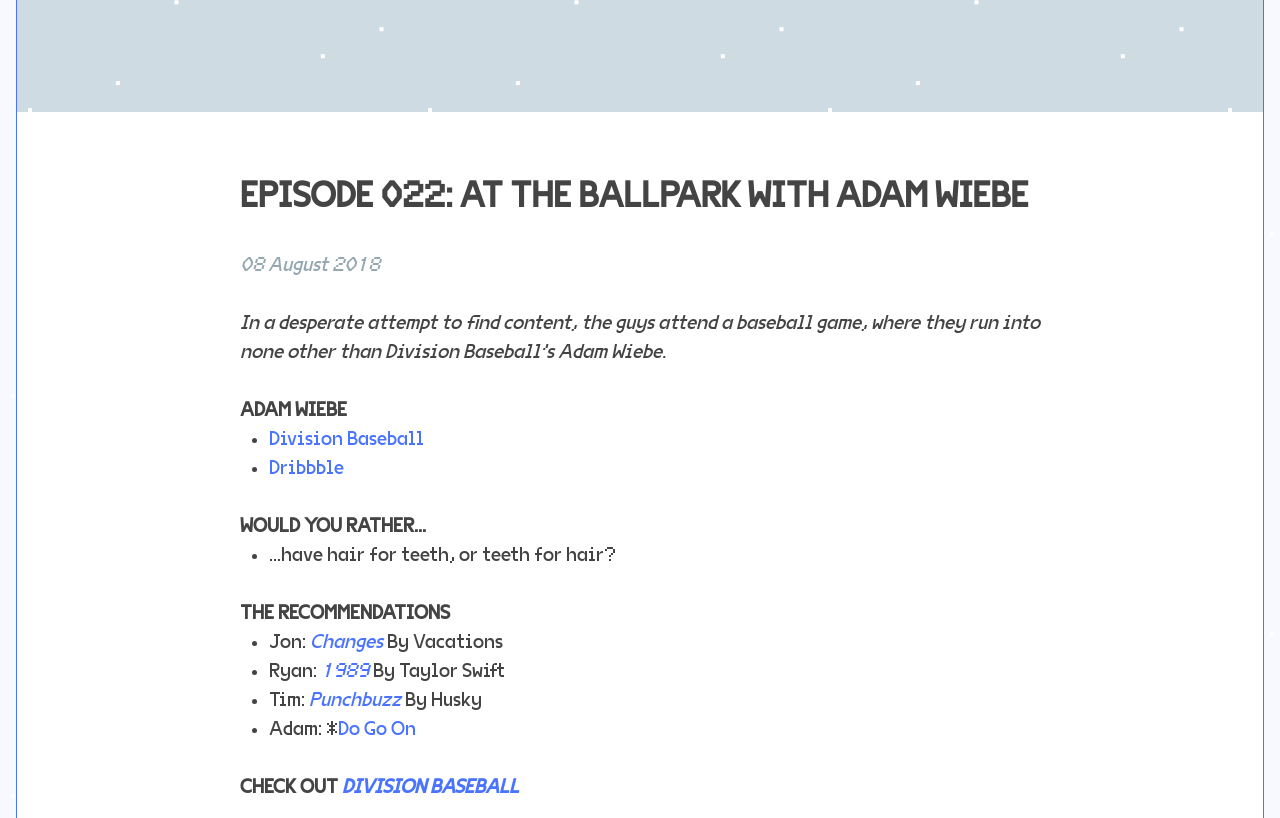
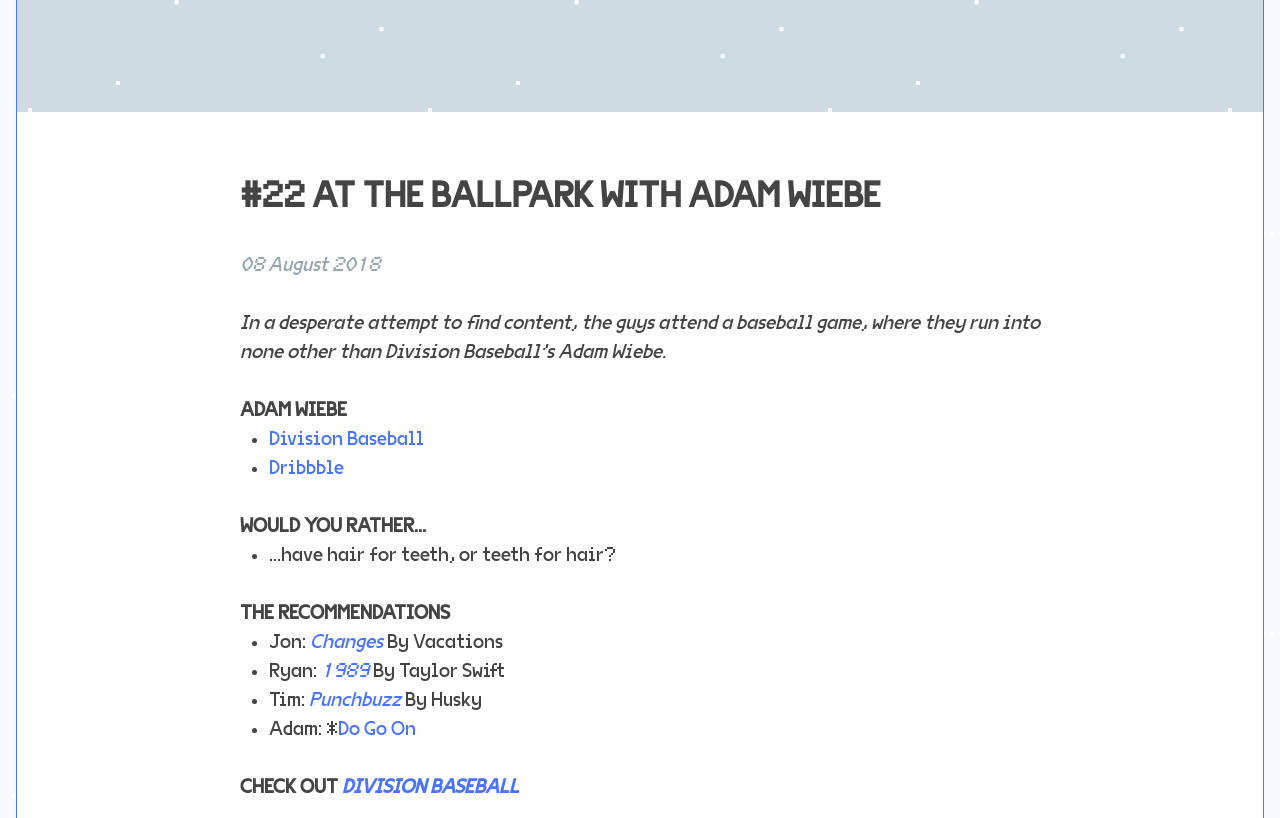
Before and after one commit to jondueck/whatevertown, a Jekyll site: the page built from _posts/2018-08-08-episode-022-at-the-ballpark-with-adam-wiebe.markdown, in a window 1280 px wide and 900 px high, scrolled down 307 px, cut to the strip 82-900 px from the top of the window. Built offline with Jekyll 4.4.1, drawn with Linux system fonts in a browser that asks for light colours; some web fonts are replaced; our own code applies the rules of GitHub Pages for plain Markdown files; comment, search, counter and statistics services are not loaded.

Commit message:
Updated Episode 022 At The Ballpark With Adam Wiebe

```diff
--- a/_posts/2018-08-08-episode-022-at-the-ballpark-with-adam-wiebe.markdown
+++ b/_posts/2018-08-08-episode-022-at-the-ballpark-with-adam-wiebe.markdown
@@ -1,5 +1,5 @@
 ---
-title: 'Episode 022: At the Ballpark with Adam Wiebe'
+title: "#22 At the Ballpark with Adam Wiebe"
 date: 2018-08-08 17:07:00 -05:00
 permalink: "/episode/22/"
 author: Whatevertown
```
